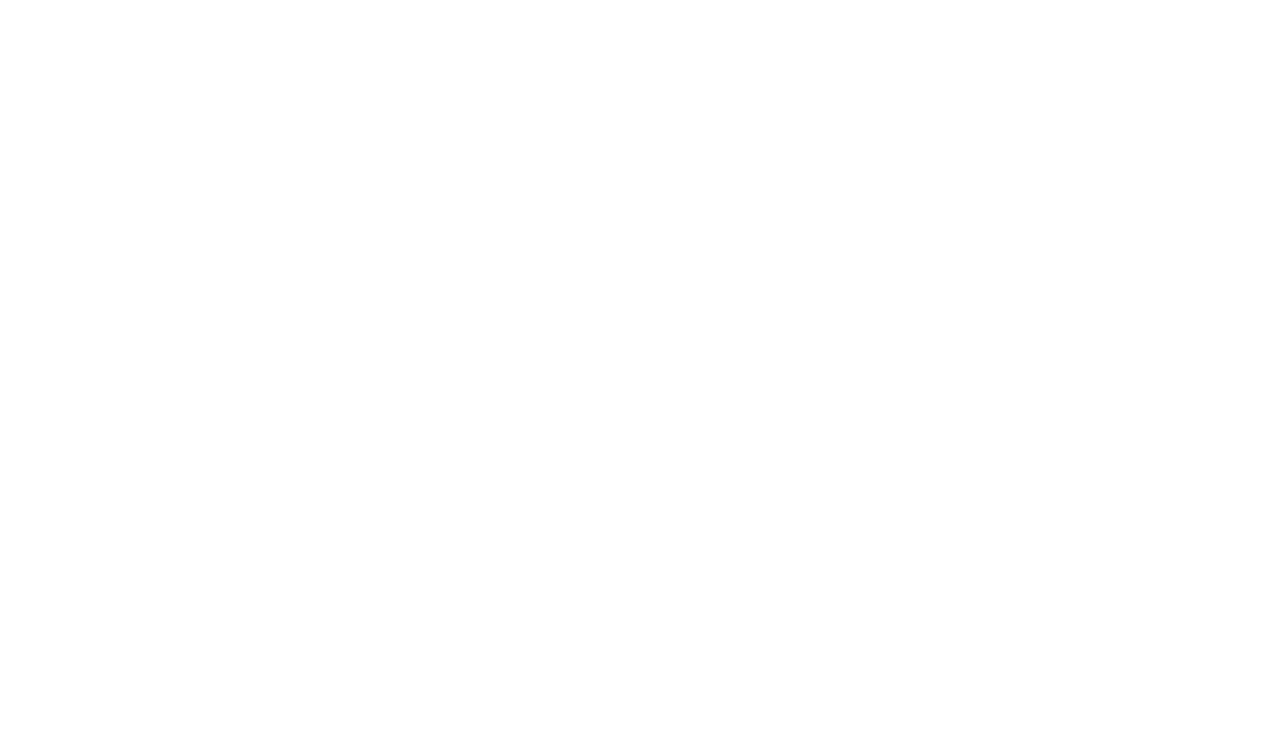
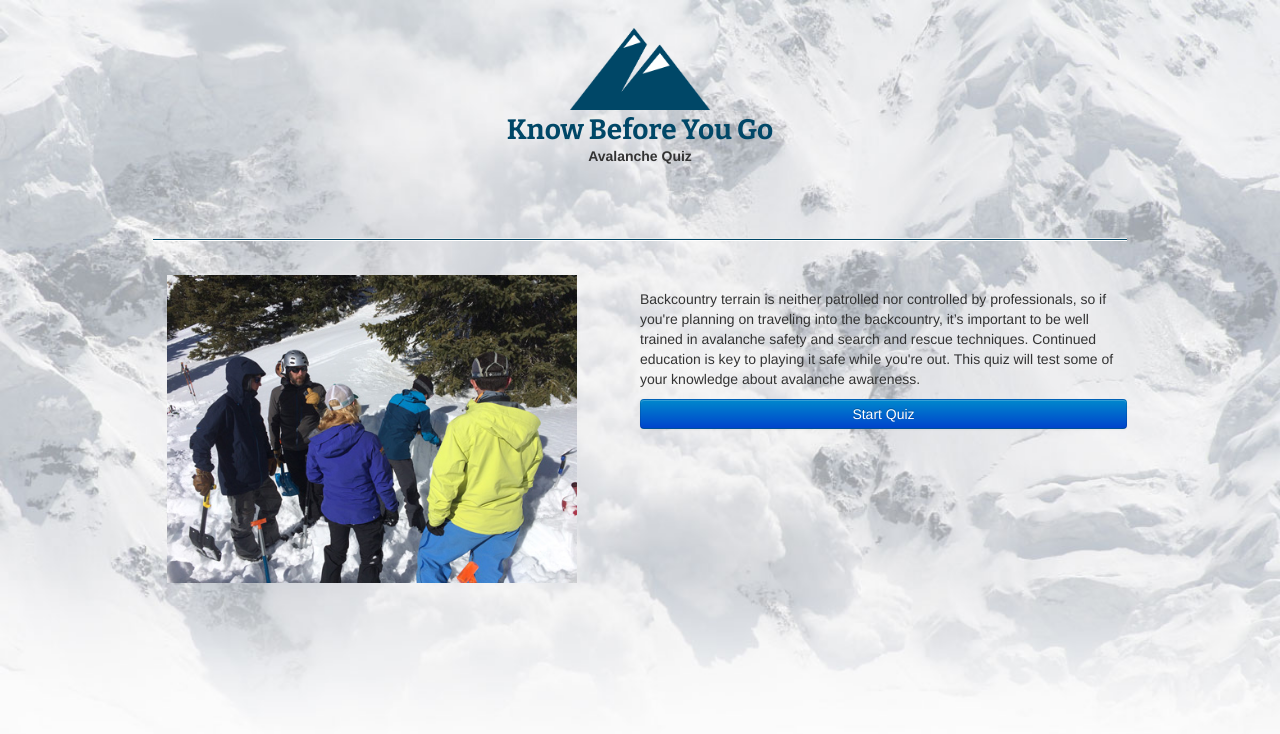
Before and after one commit to billingsby/quiz-app, a plain HTML site: page index.html in a window 1280 px wide. Drawn offline with nearby package versions, Linux system fonts and the light colour scheme.

Commit message:
Start design update

```diff
--- a/css/style.css
+++ b/css/style.css
@@ -0,0 +1,90 @@
+html {
+  box-sizing: border-box;
+
+}
+
+*, *:before, *:after {
+  box-sizing: inherit;
+}
+
+body {
+  background-image: url('../images/avalanche.jpg');
+  background-size: cover;
+  background-repeat: no-repeat;
+  margin:0;
+  padding:0;
+  font-family: 'Open Sans', sans-serif;
+  font-weight: 400;
+}
+
+.content {
+  width: 80%;
+  height: auto;
+  margin: 0 auto;
+  padding: 0 25px;
+
+}
+
+ hr {
+ border: 0;
+  height: 1px;
+  background: #004767;
+  margin: 0;
+
+}
+
+/* Header */
+.head-title {
+  text-align: center;
+  padding-top: 2em;
+}
+
+.quiz-title {
+  font-family: 'Bitter', serif;
+  font-weight: 700;
+  font-size: 2em;
+  color: #004767;
+  margin:0 0 -.5em 0;
+
+}
+
+.quiz-subtitle {
+  font-size: 1em;
+  margin:0;
+  padding: 0;
+
+}
+
+.logo {
+  width: 10em;
+  height: auto;
+}
+
+/* Quiz Start */
+
+.start-quiz .content {
+  padding-top: 3em;
+}
+
+.start-quiz .left {
+  width: 50%;
+  float: left;
+  margin: 0;
+}
+
+.start-quiz .right {
+  width: 50%;
+  float: right;
+  margin: 0;
+  padding-top: 2em;
+}
+
+.start-quiz .left > img {
+  width: 90%;
+  height: auto;
+  padding: 1em;
+}
+
+.start-quiz .btn-quiz-start {
+  width: 100%;
+}
--- a/index.html
+++ b/index.html
@@ -5,9 +5,34 @@
   <title>Know Before You Go</title>
   <link rel="stylesheet" href="css/normalize.css">
   <link rel="stylesheet" href="css/style.css">
+  <link href='https://fonts.googleapis.com/css?family=Bitter:400,700|Open+Sans:400,700' rel='stylesheet' type='text/css'>
+  <link href="css/bootstrap.min.css" rel="stylesheet" media="screen">
 
 </head>
 <body>
+  <header class="app-head">
+    <div class="content">
+      <div class="head-title">
+        <img class="logo" src="images/KBYG_logo.png">
+        <h1 class="quiz-title">Know Before You Go</h1>
+        <h2 class="quiz-subtitle">Avalanche Quiz</h2>
+      </div>
+    </div>
+  </header>
+
+  <section class="start-quiz">
+    <div class="content">
+    <hr>
+    <div class="left">
+      <img class="snowpit" src="images/pit.jpg">
+    </div>
+    <div class="right">
+    <p>Backcountry terrain is neither patrolled nor controlled by professionals, so if you're planning on traveling into the backcountry, it’s important to be well trained in avalanche safety and search and rescue techniques. Continued education is key to playing it safe while you're out. This quiz will test some of your knowledge about avalanche awareness.</p>
+    <button type="button" class="btn btn-primary btn-lg btn-quiz-start">Start Quiz</button>
+    </div>
+    </div>
+  </section>
   <script src="js/script.js"></script>
+  <script src="js/bootstrap.min.js"></script>
 </body>
 </html>
```
Also changed, not shown: css/bootstrap.min.css (added), images/Avalanche.jpg (added), images/KBYG_Logo.png (added), images/pit.jpg (added), js/bootstrap.min.js (added).
